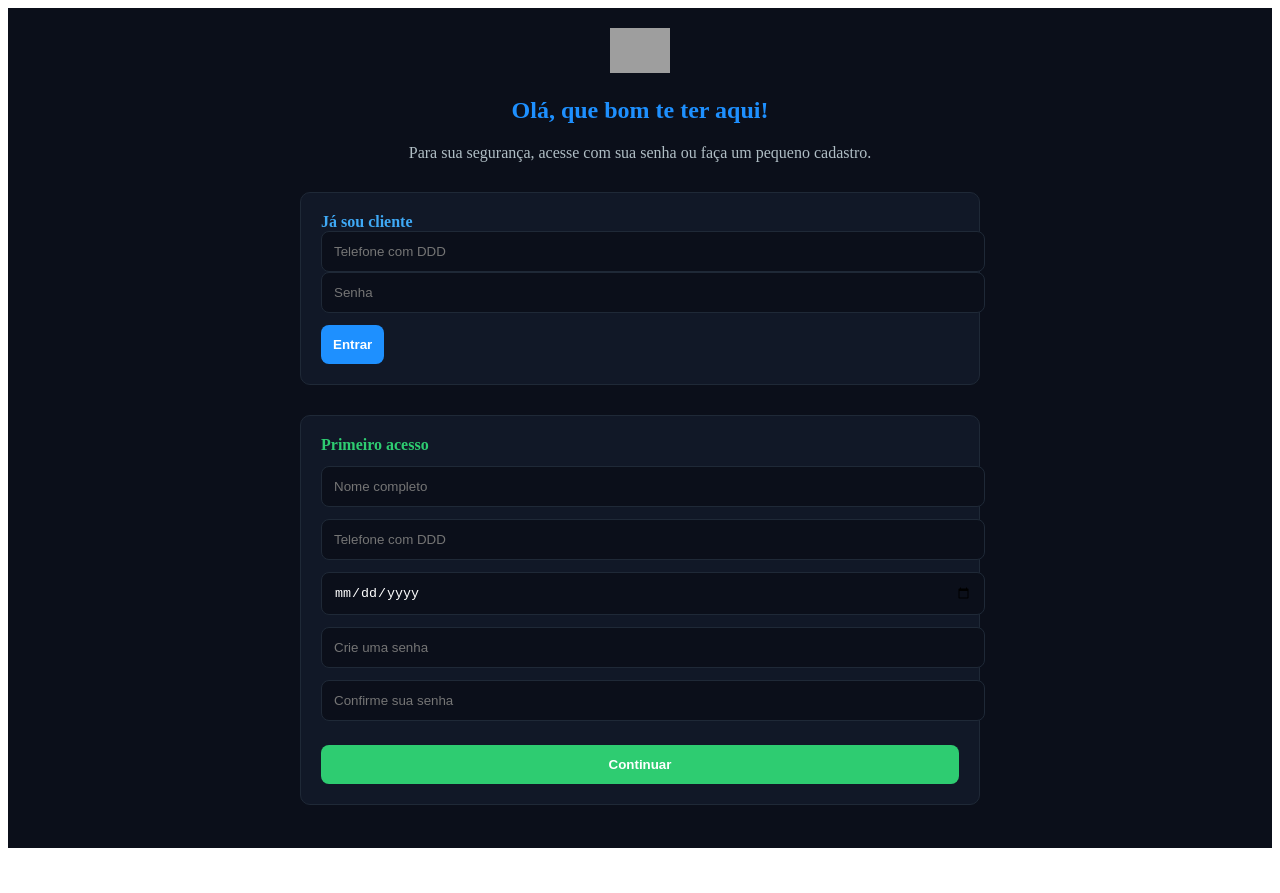
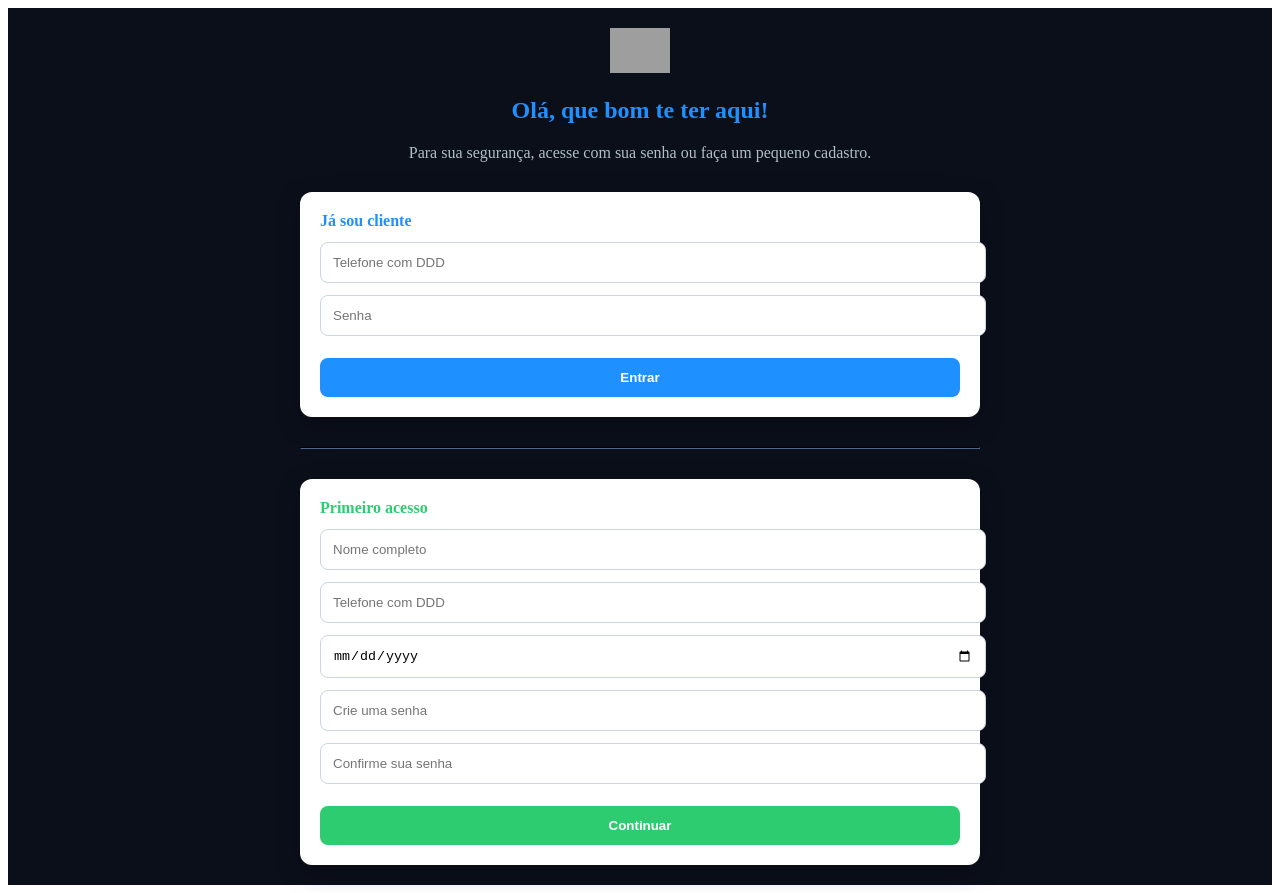
Before and after one commit to AdilsonStewart/CorujinhaLegal, a React (Create React App) app: page /sou-cliente in a window 1280 px wide. Before the commit the page ends 856 px from the top, so only its background shows below. Built offline with nearby package versions, Linux system fonts and the light colour scheme; grey boxes are pictures that could not be loaded.

Commit message:
Refactor ClientIdentifyPage with better error handling
Updated error handling and improved UI styles for input fields.

```diff
--- a/src/screens/ClientIdentifyPage.js
+++ b/src/screens/ClientIdentifyPage.js
@@ -57,7 +57,7 @@ const ClientIdentifyPage = () => {
       localStorage.setItem("clienteNome", cliente.nome || "");
       window.location.href = "/minhas-mensagens";
 
-    } catch (err) {
+    } catch {
       alert("Erro ao validar acesso.");
     } finally {
       setLoading(false);
@@ -104,7 +104,6 @@ const ClientIdentifyPage = () => {
     <div style={{
       minHeight: "100vh",
       background: "#0B0F1A",
-      color: "#FFFFFF",
       padding: 20
     }}>
       <div style={{ maxWidth: 680, margin: "0 auto" }}>
@@ -130,22 +129,16 @@ const ClientIdentifyPage = () => {
           Para sua segurança, acesse com sua senha ou faça um pequeno cadastro.
         </p>
 
-        {/* LOGIN */}
-        <div style={{
-          background: "#111827",
-          padding: 20,
-          borderRadius: 10,
-          border: "1px solid #1F2937",
-          marginBottom: 30
-        }}>
-          <strong style={{ color: "#3FA9F5" }}>Já sou cliente</strong>
+        {/* 🔐 JÁ SOU CLIENTE */}
+        <div style={cardWhite}>
+          <strong style={{ color: "#1E90FF" }}>Já sou cliente</strong>
 
           <input
             type="tel"
             placeholder="Telefone com DDD"
             value={loginTelefone}
             onChange={(e) => setLoginTelefone(e.target.value)}
-            style={inputStyle}
+            style={inputLight}
           />
 
           <input
@@ -153,7 +146,7 @@ const ClientIdentifyPage = () => {
             placeholder="Senha"
             value={loginSenha}
             onChange={(e) => setLoginSenha(e.target.value)}
-            style={inputStyle}
+            style={inputLight}
           />
 
           <button onClick={entrarCliente} disabled={loading} style={btnPrimary}>
@@ -161,34 +154,31 @@ const ClientIdentifyPage = () => {
           </button>
         </div>
 
-        {/* CADASTRO */}
-        <form
-          onSubmit={cadastrarNovoCliente}
-          style={{
-            background: "#111827",
-            padding: 20,
-            borderRadius: 10,
-            border: "1px solid #1F2937",
-            display: "grid",
-            gap: 12
-          }}
-        >
+        <hr style={{ borderColor: "#1F2937", margin: "30px 0" }} />
+
+        {/* 🆕 PRIMEIRO ACESSO */}
+        <form onSubmit={cadastrarNovoCliente} style={cardWhite}>
           <strong style={{ color: "#2ECC71" }}>Primeiro acesso</strong>
 
-          <input type="text" placeholder="Nome completo" value={cadNome}
-            onChange={(e) => setCadNome(e.target.value)} style={inputStyle} />
+          <input type="text" placeholder="Nome completo"
+            value={cadNome} onChange={(e) => setCadNome(e.target.value)}
+            style={inputLight} />
 
-          <input type="tel" placeholder="Telefone com DDD" value={cadTelefone}
-            onChange={(e) => setCadTelefone(e.target.value)} style={inputStyle} />
+          <input type="tel" placeholder="Telefone com DDD"
+            value={cadTelefone} onChange={(e) => setCadTelefone(e.target.value)}
+            style={inputLight} />
 
-          <input type="date" value={cadNascimento}
-            onChange={(e) => setCadNascimento(e.target.value)} style={inputStyle} />
+          <input type="date"
+            value={cadNascimento} onChange={(e) => setCadNascimento(e.target.value)}
+            style={inputLight} />
 
-          <input type="password" placeholder="Crie uma senha" value={cadSenha}
-            onChange={(e) => setCadSenha(e.target.value)} style={inputStyle} />
+          <input type="password" placeholder="Crie uma senha"
+            value={cadSenha} onChange={(e) => setCadSenha(e.target.value)}
+            style={inputLight} />
 
-          <input type="password" placeholder="Confirme sua senha" value={cadConfirmaSenha}
-            onChange={(e) => setCadConfirmaSenha(e.target.value)} style={inputStyle} />
+          <input type="password" placeholder="Confirme sua senha"
+            value={cadConfirmaSenha} onChange={(e) => setCadConfirmaSenha(e.target.value)}
+            style={inputLight} />
 
           <button type="submit" disabled={loading} style={btnSuccess}>
             {loading ? "Criando cadastro..." : "Continuar"}
@@ -200,22 +190,31 @@ const ClientIdentifyPage = () => {
   );
 };
 
-const inputStyle = {
+const cardWhite = {
+  background: "#FFFFFF",
+  padding: 20,
+  borderRadius: 12,
+  boxShadow: "0 8px 24px rgba(0,0,0,0.25)",
+  display: "grid",
+  gap: 12
+};
+
+const inputLight = {
   width: "100%",
   padding: 12,
   borderRadius: 8,
-  border: "1px solid #1F2937",
-  background: "#0B0F1A",
-  color: "#FFFFFF"
+  border: "1px solid #CBD5E1",
+  background: "#FFFFFF",
+  color: "#000000"
 };
 
 const btnPrimary = {
-  marginTop: 12,
+  marginTop: 10,
   padding: 12,
   borderRadius: 8,
   border: "none",
   background: "#1E90FF",
-  color: "#fff",
+  color: "#FFFFFF",
   fontWeight: "bold",
   cursor: "pointer"
 };
```
